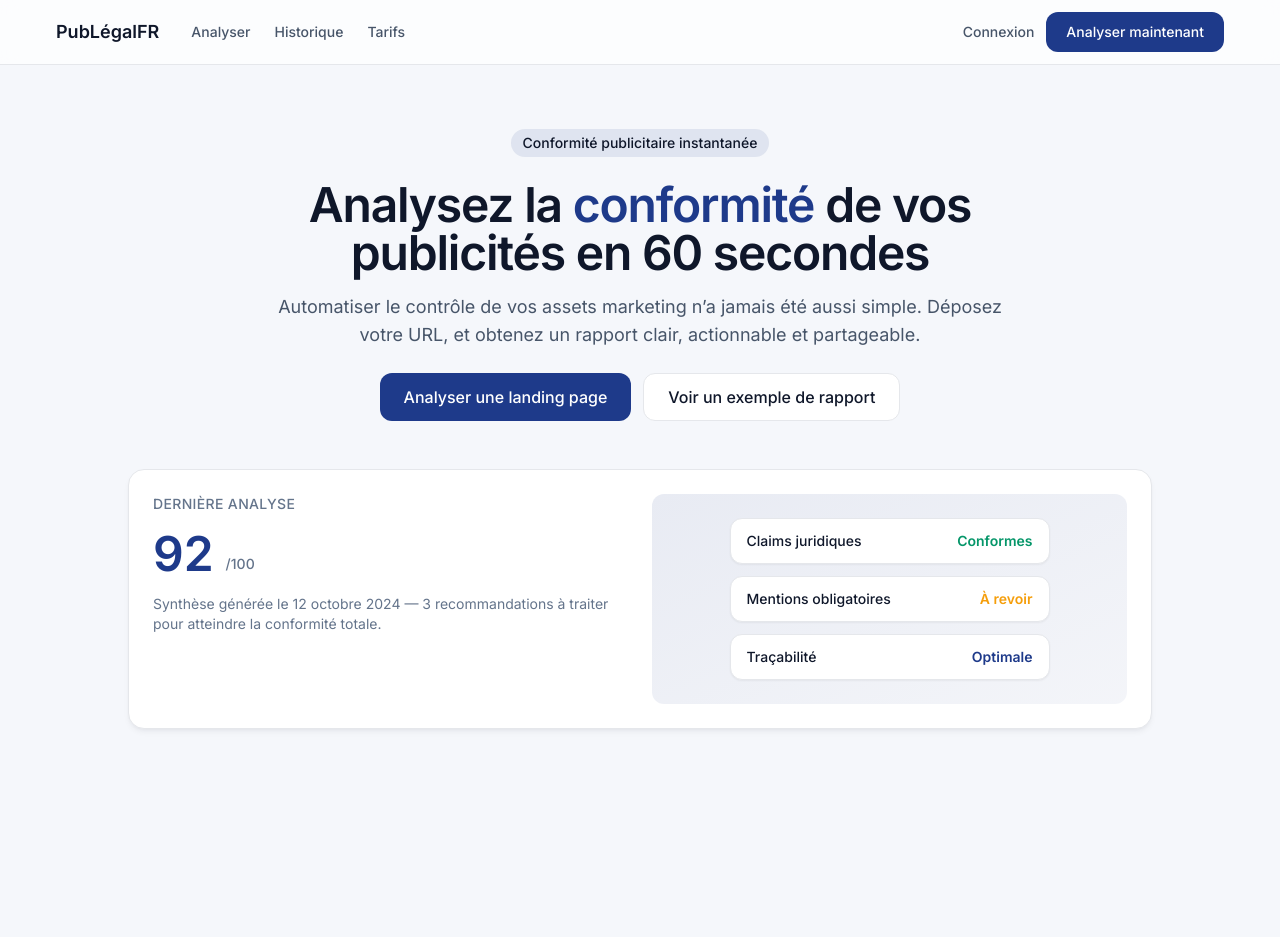
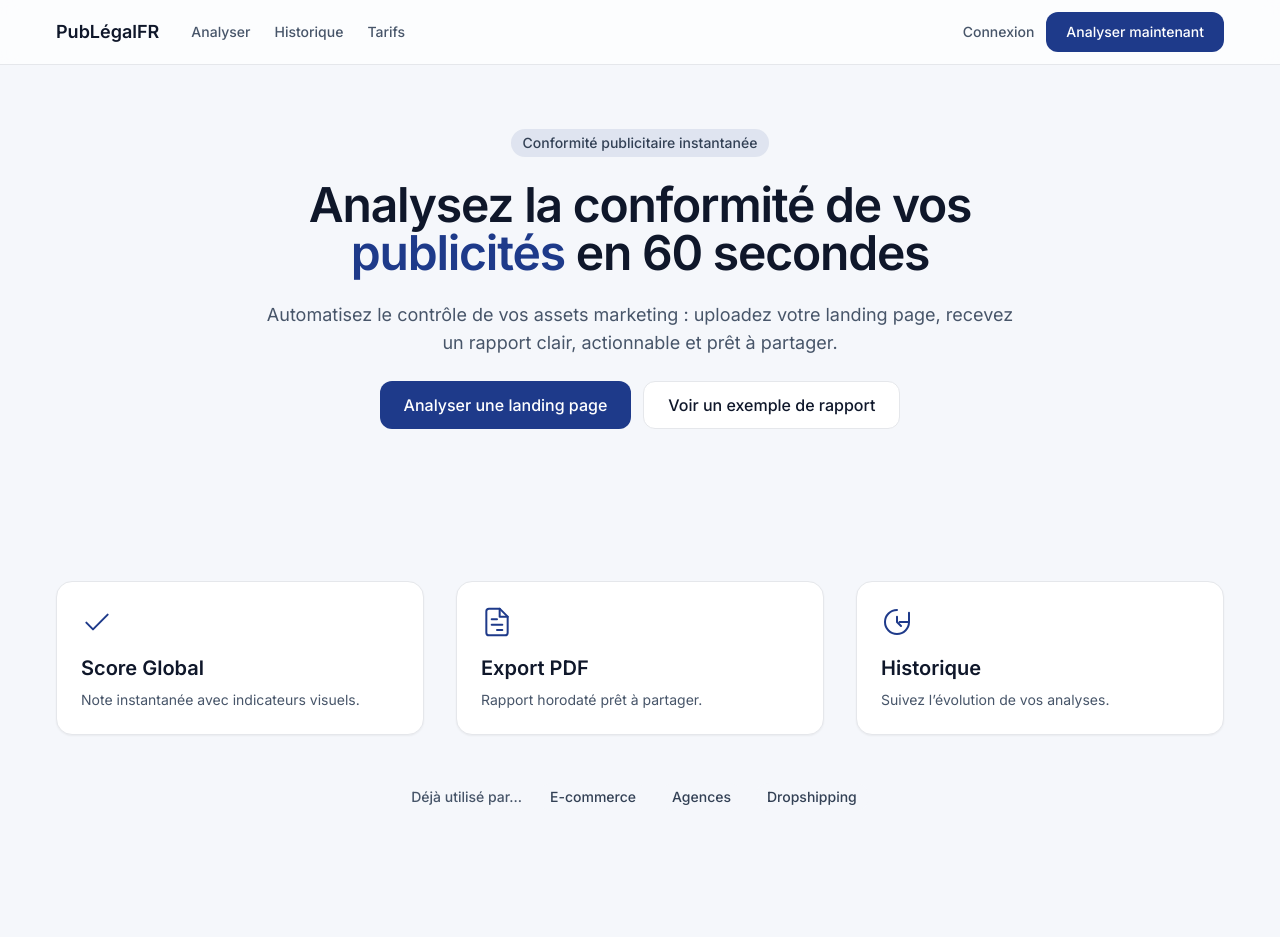
Before and after one commit to TechHumain/Projet_Site_Marketing, a Next.js app in the folder frontend/: page / in a window 1280 px wide. Shown: the top 937 px of the page. Built offline with nearby package versions, Linux system fonts and the light colour scheme.

Commit message:
feat: refresh marketing home layout

```diff
--- a/frontend/app/globals.css
+++ b/frontend/app/globals.css
@@ -31,10 +31,10 @@
 
 @layer utilities {
   .shadow-soft {
-    @apply shadow-md shadow-slate-900/5;
-  }
-
-  .ring-focus {
-    @apply focus-visible:outline-none focus-visible:ring-2 focus-visible:ring-primary focus-visible:ring-offset-2;
+    @apply shadow-md;
   }
 }
+
+:where(button, a).[class*="focus-visible"] {
+  @apply ring-2 ring-primary ring-offset-2;
+}
--- a/frontend/app/layout.tsx
+++ b/frontend/app/layout.tsx
@@ -47,7 +47,7 @@ function Footer() {
             <Link
               key={item.href}
               href={item.href}
-              className="transition-colors ring-focus hover:text-primary"
+              className="transition-colors focus-visible:outline-none hover:text-primary"
             >
               {item.label}
             </Link>
@@ -57,9 +57,14 @@ function Footer() {
           <p className="text-sm text-slate-500">© {year} PubLégalFR. Tous droits réservés.</p>
           <Button
             type="button"
-            variant="ghost"
+            variant="secondary"
             size="md"
-            className="w-full justify-center border border-transparent bg-muted text-sm font-medium text-slate-600 hover:bg-muted sm:w-auto"
+            className="manage-cookies w-full justify-center text-sm font-medium text-slate-600 sm:w-auto"
+            onClick={() => {
+              if (typeof document !== "undefined") {
+                document.dispatchEvent(new CustomEvent("cookie-banner:open"));
+              }
+            }}
           >
             Gérer mes cookies
           </Button>
--- a/frontend/app/page.tsx
+++ b/frontend/app/page.tsx
@@ -8,7 +8,7 @@ const features = [
     description: "Note instantanée avec indicateurs visuels.",
     icon: (
       <svg
-        className="h-10 w-10 text-primary"
+        className="h-8 w-8 text-primary"
         viewBox="0 0 24 24"
         fill="none"
         stroke="currentColor"
@@ -26,7 +26,7 @@ const features = [
     description: "Rapport horodaté prêt à partager.",
     icon: (
       <svg
-        className="h-10 w-10 text-primary"
+        className="h-8 w-8 text-primary"
         viewBox="0 0 24 24"
         fill="none"
         stroke="currentColor"
@@ -48,7 +48,7 @@ const features = [
     description: "Suivez l’évolution de vos analyses.",
     icon: (
       <svg
-        className="h-10 w-10 text-primary"
+        className="h-8 w-8 text-primary"
         viewBox="0 0 24 24"
         fill="none"
         stroke="currentColor"
@@ -67,63 +67,34 @@ const features = [
 
 export default function Home() {
   return (
-    <div className="space-y-20 pb-16">
-      <section className="container flex flex-col items-center py-12 sm:py-16">
-        <div className="mx-auto flex max-w-3xl flex-col items-center text-center">
-          <Badge className="mb-6 bg-primary/10 text-primary">Conformité publicitaire instantanée</Badge>
+    <div className="pb-20">
+      <section className="container flex flex-col items-center py-16 text-center">
+        <div className="flex max-w-3xl flex-col items-center gap-6">
+          <Badge className="bg-primary/10 text-primary">Conformité publicitaire instantanée</Badge>
           <h1 className="text-4xl font-semibold tracking-tight text-text sm:text-5xl">
-            Analysez la <span className="text-primary">conformité</span> de vos publicités en 60 secondes
+            Analysez la conformité de vos <span className="text-primary">publicités</span> en 60 secondes
           </h1>
-          <p className="mt-4 text-lg text-slate-600">
-            Automatiser le contrôle de vos assets marketing n’a jamais été aussi simple. Déposez votre URL, et obtenez un rapport clair, actionnable et partageable.
+          <p className="text-lg text-slate-600">
+            Automatisez le contrôle de vos assets marketing : uploadez votre landing page, recevez un rapport clair, actionnable et prêt à partager.
           </p>
-          <div className="mt-6 flex w-full flex-col gap-3 sm:w-auto sm:flex-row sm:justify-center">
-            <Button href="/analyser" size="lg">
+          <div className="flex w-full flex-col gap-3 sm:w-auto sm:flex-row sm:justify-center">
+            <Button href="/analyser" size="lg" className="w-full sm:w-auto">
               Analyser une landing page
             </Button>
-            <Button href="/historique" size="lg" variant="secondary">
+            <Button
+              href="/historique"
+              size="lg"
+              variant="secondary"
+              className="w-full sm:w-auto"
+            >
               Voir un exemple de rapport
             </Button>
           </div>
         </div>
-        <div className="mt-12 w-full max-w-5xl">
-          <div className="rounded-2xl border border-border bg-white p-6 shadow-soft">
-            <div className="grid gap-6 md:grid-cols-2">
-              <div className="flex flex-col gap-4">
-                <span className="text-sm font-medium uppercase tracking-wide text-slate-500">
-                  Dernière analyse
-                </span>
-                <div className="flex items-end gap-3">
-                  <span className="text-5xl font-semibold text-primary">92</span>
-                  <span className="mb-1 text-sm font-medium text-slate-500">/100</span>
-                </div>
-                <p className="text-sm text-slate-500">
-                  Synthèse générée le 12 octobre 2024 — 3 recommandations à traiter pour atteindre la conformité totale.
-                </p>
-              </div>
-              <div className="flex items-center justify-center rounded-xl bg-gradient-to-br from-primary/10 to-primary/5 p-6">
-                <div className="w-full max-w-xs space-y-3">
-                  <div className="flex items-center justify-between rounded-lg border border-border bg-white px-4 py-3 shadow-sm">
-                    <span className="text-sm font-medium text-text">Claims juridiques</span>
-                    <span className="text-sm font-semibold text-emerald-600">Conformes</span>
-                  </div>
-                  <div className="flex items-center justify-between rounded-lg border border-border bg-white px-4 py-3 shadow-sm">
-                    <span className="text-sm font-medium text-text">Mentions obligatoires</span>
-                    <span className="text-sm font-semibold text-amber-500">À revoir</span>
-                  </div>
-                  <div className="flex items-center justify-between rounded-lg border border-border bg-white px-4 py-3 shadow-sm">
-                    <span className="text-sm font-medium text-text">Traçabilité</span>
-                    <span className="text-sm font-semibold text-primary">Optimale</span>
-                  </div>
-                </div>
-              </div>
-            </div>
-          </div>
-        </div>
       </section>
 
-      <section className="container py-12 sm:py-16">
-        <div className="grid gap-6 sm:grid-cols-3">
+      <section className="container py-12">
+        <div className="mt-10 grid grid-cols-1 gap-6 sm:grid-cols-3 md:gap-8">
           {features.map((feature) => (
             <Card key={feature.title} className="text-left">
               <div className="flex flex-col gap-4">
@@ -137,12 +108,10 @@ export default function Home() {
           ))}
         </div>
         <div className="mt-12 flex flex-col items-center gap-4 text-center text-sm text-slate-500 sm:flex-row sm:justify-center">
-          <span className="font-medium text-slate-600">Déjà utilisé par</span>
+          <span className="font-medium text-slate-600">Déjà utilisé par…</span>
           <div className="flex flex-wrap justify-center gap-3">
             {["E-commerce", "Agences", "Dropshipping"].map((label) => (
-              <Badge key={label} className="bg-muted text-sm text-slate-600">
-                {label}
-              </Badge>
+              <Badge key={label}>{label}</Badge>
             ))}
           </div>
         </div>
--- a/frontend/components/ui/badge.tsx
+++ b/frontend/components/ui/badge.tsx
@@ -6,7 +6,7 @@ export function Badge({ className, ...props }: HTMLAttributes<HTMLSpanElement>)
   return (
     <span
       className={cn(
-        "inline-flex items-center rounded-full bg-muted px-3 py-1 text-sm font-medium text-text",
+        "inline-flex items-center rounded-full bg-muted px-3 py-1 text-sm font-medium text-slate-700",
         className,
       )}
       {...props}
--- a/frontend/components/ui/button.tsx
+++ b/frontend/components/ui/button.tsx
@@ -6,17 +6,15 @@ import type { ButtonHTMLAttributes } from "react";
 
 import { cn } from "../../lib/utils";
 
-type ButtonVariant = "primary" | "secondary" | "ghost";
+type ButtonVariant = "primary" | "secondary";
 type ButtonSize = "md" | "lg";
 
 const baseClasses =
-  "inline-flex items-center justify-center rounded-lg font-medium transition-colors ring-focus disabled:pointer-events-none disabled:opacity-60";
+  "inline-flex items-center justify-center rounded-lg font-medium transition-colors focus-visible:outline-none disabled:pointer-events-none disabled:opacity-60";
 
 const variantClasses: Record<ButtonVariant, string> = {
   primary: "bg-primary text-primary-foreground hover:bg-primary/90",
-  secondary:
-    "border border-border bg-white text-text hover:bg-muted",
-  ghost: "text-slate-600 hover:bg-muted",
+  secondary: "border border-border bg-white text-text hover:bg-muted",
 };
 
 const sizeClasses: Record<ButtonSize, string> = {
--- a/frontend/components/ui/card.tsx
+++ b/frontend/components/ui/card.tsx
@@ -6,7 +6,7 @@ export function Card({ className, ...props }: HTMLAttributes<HTMLDivElement>) {
   return (
     <div
       className={cn(
-        "rounded-2xl border border-border bg-card p-6 shadow-sm transition-shadow hover:shadow-md",
+        "rounded-2xl border border-border bg-card p-6 shadow-sm",
         className,
       )}
       {...props}
--- a/frontend/components/ui/navbar.tsx
+++ b/frontend/components/ui/navbar.tsx
@@ -21,7 +21,7 @@ export function Navbar() {
         <div className="flex items-center gap-8">
           <Link
             href="/"
-            className="text-lg font-semibold text-text ring-focus"
+            className="text-lg font-semibold text-text focus-visible:outline-none"
             aria-label="PubLégalFR"
           >
             PubLégalFR
@@ -38,11 +38,12 @@ export function Navbar() {
                   key={link.href}
                   href={link.href}
                   className={cn(
-                    "transition-colors ring-focus",
+                    "transition-colors focus-visible:outline-none",
                     isActive
                       ? "text-primary underline decoration-2 underline-offset-8"
                       : "hover:text-primary",
                   )}
+                  aria-current={isActive ? "page" : undefined}
                 >
                   {link.label}
                 </Link>
@@ -53,7 +54,7 @@ export function Navbar() {
         <div className="flex items-center gap-3">
           <Link
             href="/api/auth/signin"
-            className="text-sm font-medium text-slate-600 transition-colors ring-focus hover:text-primary"
+            className="text-sm font-medium text-slate-600 transition-colors focus-visible:outline-none hover:text-primary"
           >
             Connexion
           </Link>
```
